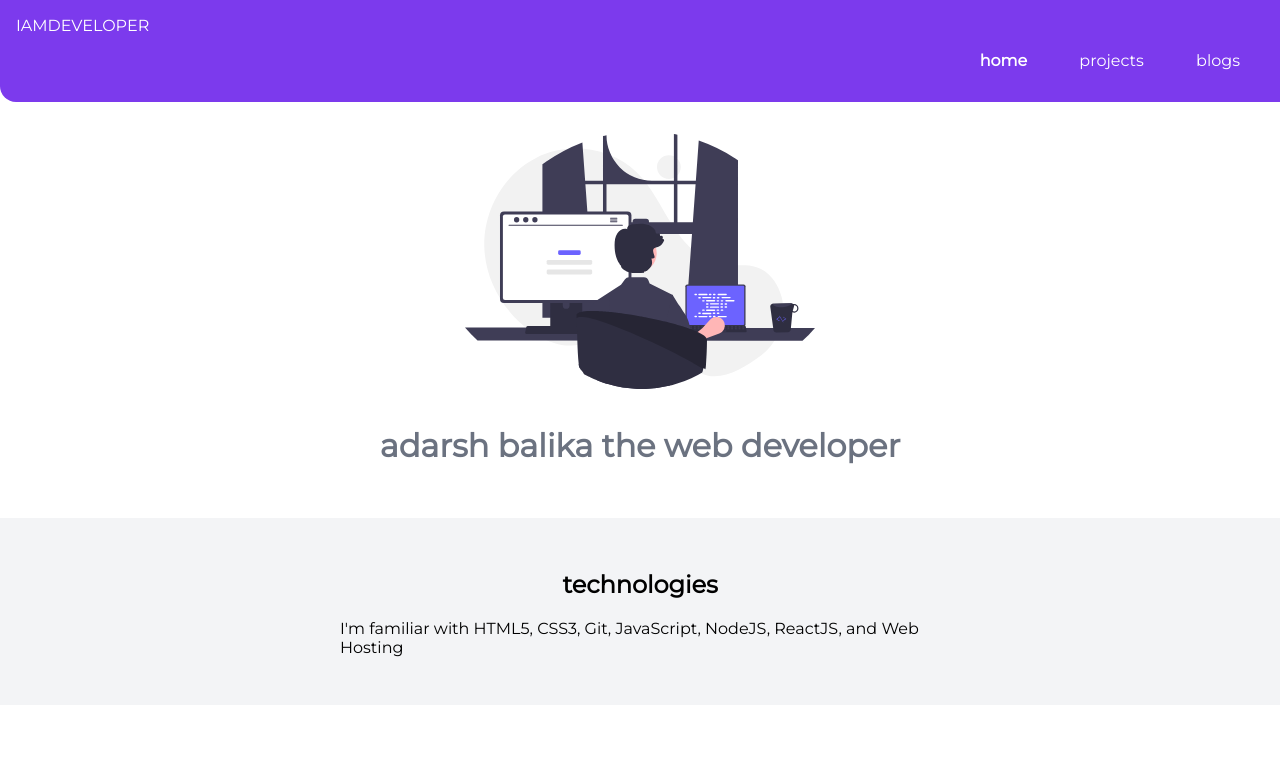
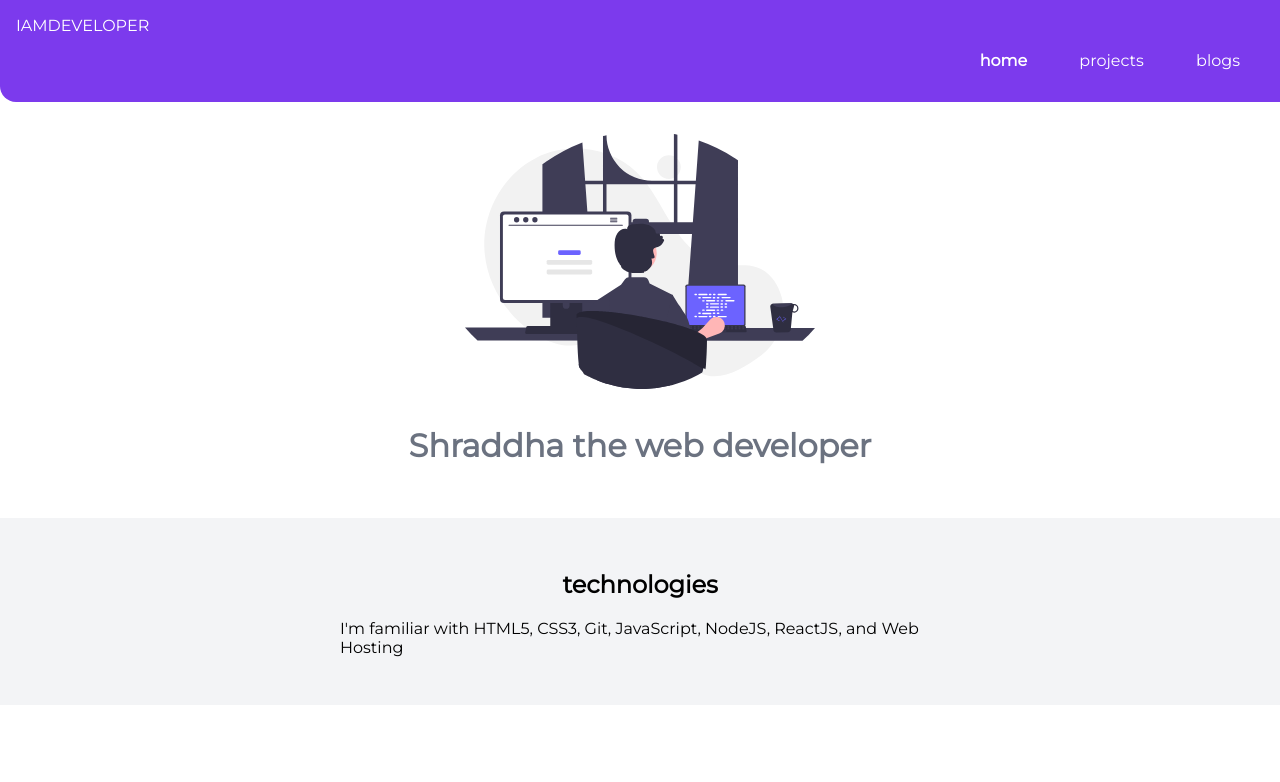
Before and after one commit to shraddhav03/Shraddha-portfolio, a plain HTML site: page index.html in a window 1280 px wide. Shown: the top 782 px of the page. Drawn offline with Linux system fonts and the light colour scheme.

Commit message:
Update index.html

```diff
--- a/index.html
+++ b/index.html
@@ -29,7 +29,7 @@
     <img class = "hero-img"
     src="/images/hero-image.svg"/>
     <h1 class = "hero-heading">
-        adarsh balika the web developer
+        Shraddha the web developer
     </h1>
 </header>
 
```
